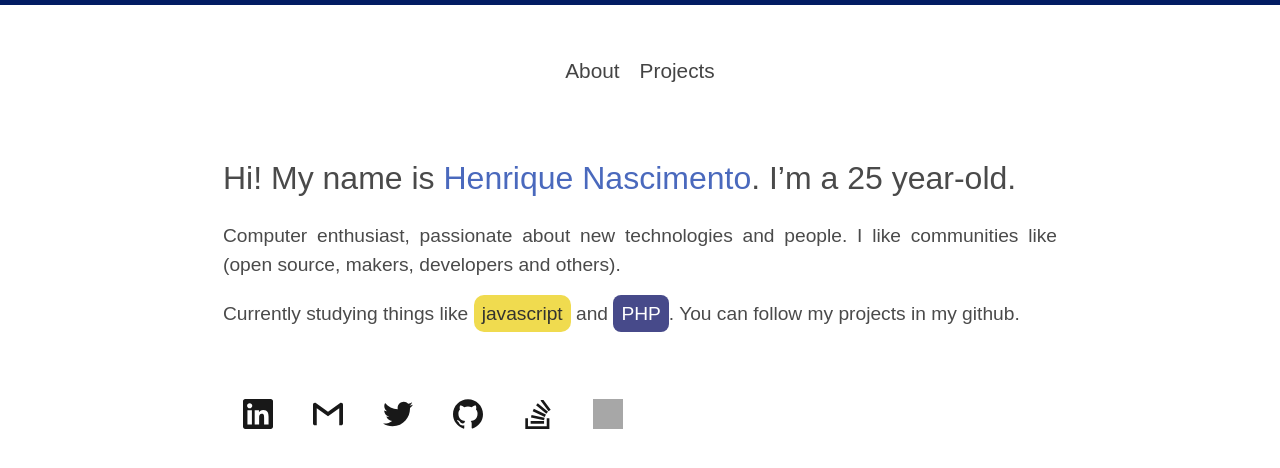
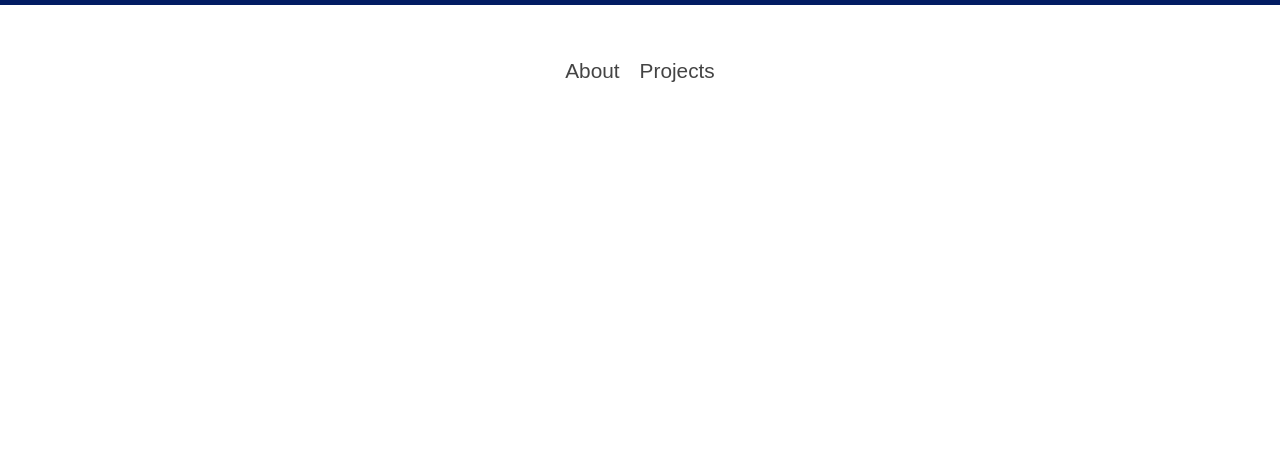
Before and after one commit to henriquenasc/henriquenasc, a React (Create React App) app: page / in a window 1280 px wide. Shown: the top 468 px of the page. Built offline with nearby package versions, Linux system fonts and the light colour scheme; grey boxes are pictures that could not be loaded.

Commit message:
add sub repo henriquenasc for url

```diff
--- a/package.json
+++ b/package.json
@@ -2,7 +2,7 @@
   "name": "website",
   "version": "1.0.0",
   "private": true,
-  "homepage": "https://henriquenasc.github.io",
+  "homepage": "https://henriquenasc.github.io/henriquenasc/",
   "dependencies": {
     "gh-pages": "^2.1.1",
     "react": "^16.9.0",
--- a/src/App.js
+++ b/src/App.js
@@ -13,7 +13,7 @@ function App() {
         <div className="container App-header">
           <NavBar />
           <Switch>
-            <Route exact path="/" component={Main} />
+            <Route exact path="/henriquenasc/" component={Main} />
             <Route path="/projects" component={Projects} />
           </Switch>
         </div>
--- a/src/components/Menu.js
+++ b/src/components/Menu.js
@@ -4,7 +4,7 @@ import { Link } from "react-router-dom";
 export default function NavBar() {
   return (
     <nav>
-      <Link to="/">About</Link>
+      <Link to="/henriquenasc/">About</Link>
       <Link to="/projects">Projects</Link>
     </nav>
   );
```
